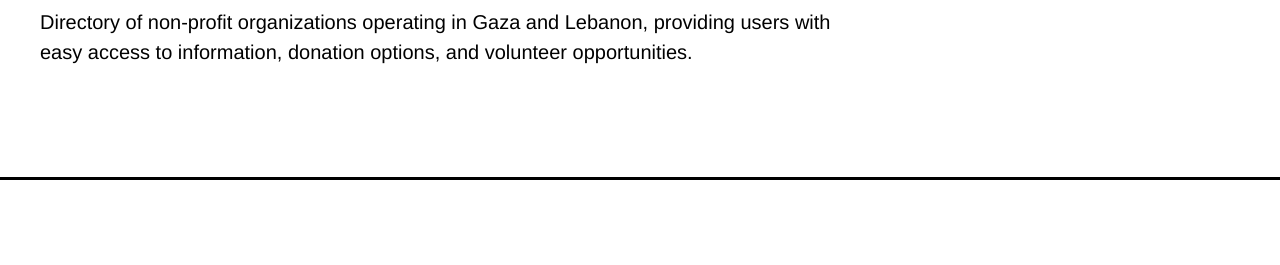
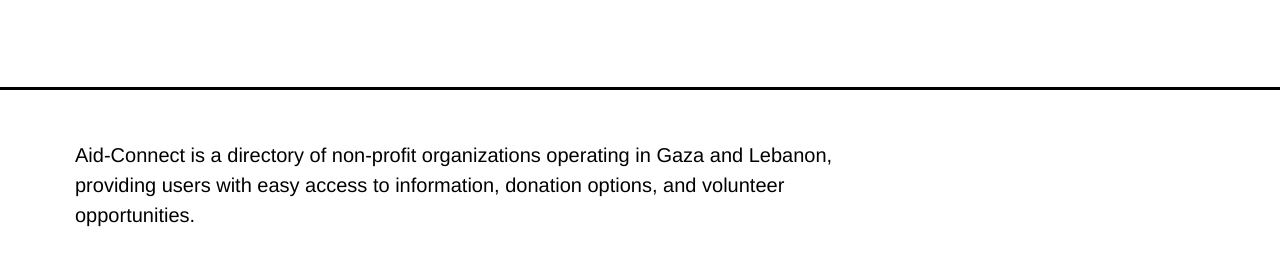
Before and after one commit to jawadrada/Aid-Connect, a website built with Vite: page client/index.html in a window 1280 px wide. Shown: the part 233-498 px from the top of the page. Built offline with nearby package versions, Linux system fonts and the light colour scheme; files whose address does not match are found by name.

Commit message:
Updated index.html

```diff
--- a/client/index.html
+++ b/client/index.html
@@ -21,11 +21,11 @@
           <li><button class="secondary header-button" onclick="location.href='/'">Home</button></li>
         </ul>
       </nav>
+    </header>
 
-      <div class="container-fluid">
-        <p class="header-description">Directory of non-profit organizations operating in Gaza and Lebanon, providing users with easy access to information, donation options, and volunteer opportunities.</p>
-      </div>
-    </header>
+    <div class="container">
+      <p class="header-description">Aid-Connect is a directory of non-profit organizations operating in Gaza and Lebanon, providing users with easy access to information, donation options, and volunteer opportunities.</p>
+    </div>
 
     <main id="main-content"></main>
 </body>
```
